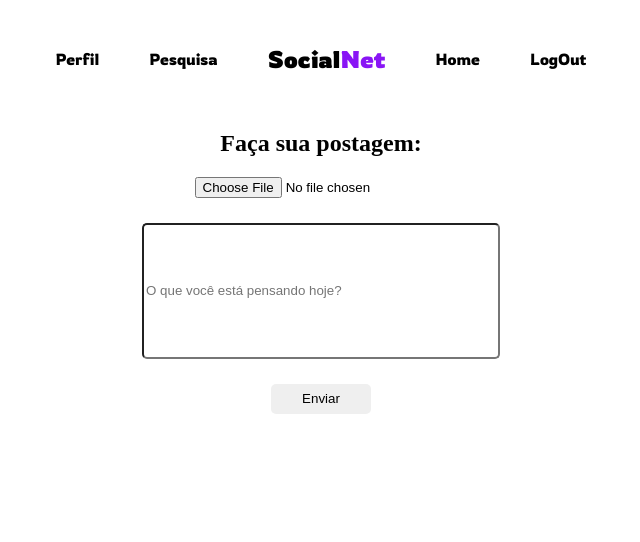
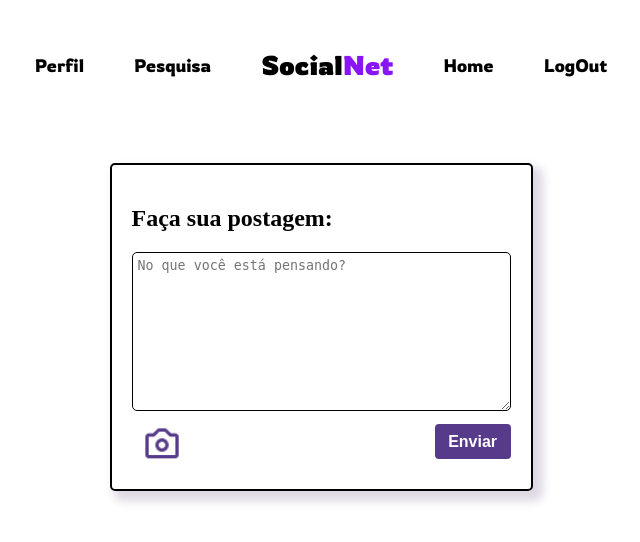
Before and after one commit to FelipeRVNK/RedeSocial, a PHP site: page /painel.php in a window 1280 px wide. Shown: the top 542 px of the page, without its empty margins (319-959 px from the left). Run offline with PHP 8.4, Linux system fonts and the light colour scheme.

Commit message:
Finalizando layout de postagem.

```diff
--- a/painel.css
+++ b/painel.css
@@ -1,12 +1,11 @@
 @import url('https://fonts.googleapis.com/css2?family=Rowdies:wght@300;400;700&display=swap');
 @import url('https://fonts.googleapis.com/css2?family=Roboto:ital,wght@0,100;0,300;0,400;0,500;0,700;0,900;1,100;1,300;1,400;1,500;1,700;1,900&display=swap');
 
-
-.container{
+.container {
     display: flex;
     justify-content: center;
 }
-ul{
+ul {
     display: flex;
     flex-direction: row;
     gap: 50px;
@@ -14,43 +13,70 @@ ul{
     font-family: "Rowdies", sans-serif;
     list-style: none;
     padding: 0;
+    font-size: large;
 }
-ul a{
+ul a {
     text-decoration: none;
     color: black;
 }
-ul a:hover{
+ul a:hover {
+    color: rgb(113, 21, 199);
+}
+h1 {
+    display: flex;
+    justify-content: center;
+}
+span {
     color: rgb(137, 21, 245);
 }
-h1{
-    display: flex;
-    justify-content: center;
-
-}
-span{
-    color: rgb(137, 21, 245);
-}
-.postagem{
+.postagem {
     display: flex;
     flex-direction: column;
     justify-content: center;
     align-items: center;
 }
-input[type="text"]{
+form{
+    padding: 20px;
+    margin-top: 40px;
+    border: 2px solid black;
     border-radius: 5px;
-    width: 350px;
-    height: 130px;
-    margin-top: 25px;
+    box-shadow: 7px 7px 10px 3px #24004628;
 }
-input[type="submit"]{
-    border: none;
+textarea{
+    width: 370px;
+    height: 150px;
+    margin: auto;
     border-radius: 5px;
-    width: 100px;
-    height: 30px;
-    margin-top: 25px;
+    padding-left: 5px;
+    padding-top: 5px;
+    border-width: 1px;
+    border-color: rgb(0, 0, 0);
+
 }
-input[type="submit"]:hover{
-    background-color: rgb(137, 21, 245);
-    color: white;
+.postagem img {
+    margin-top: 10px;
+    margin-left: 10px;
+    width: 40px;
     cursor: pointer;
 }
+.postagem-baixo{
+    display: flex;
+    justify-content: space-between;
+    align-items: center;
+}
+input[type="submit"] {
+    width: 20%;
+    height: 35px;
+    color: #fff;
+    background: #573b8a;
+    font-size: 1rem;
+    font-weight: bold;
+    border: none;
+    border-radius: 4px;
+    cursor: pointer;
+    transition: .2s ease-in;
+}
+
+input[type="submit"]:hover {
+    background-color: #6d44b8;
+}
--- a/painel.php
+++ b/painel.php
@@ -1,17 +1,15 @@
 <?php
-    if(!isset($_SESSION)){
-        session_start();
-    }
-
+if(!isset($_SESSION)){
+    session_start();
+}
 ?>
-
 
 <!DOCTYPE html>
 <html lang="en">
 <head>
     <meta charset="UTF-8">
     <meta name="viewport" content="width=device-width, initial-scale=1.0">
-    <title>Document</title>
+    <title>e</title>
     <link rel="stylesheet" href="painel.css">
 </head>
 <body>
@@ -28,10 +26,17 @@
     </header>
 
     <div class="postagem">
-        <h2>Faça sua postagem: </h2>
-        <input type="file" name="" id="">
-        <input type="text" name="" id="" placeholder="O que você está pensando hoje?">
-        <input type="submit" value="Enviar">
+        <form action="" method="post" enctype="multipart/form-data">
+            <h2>Faça sua postagem: </h2>
+            <textarea name="texto" id="post-text" placeholder="No que você está pensando?"></textarea>
+            <div class="postagem-baixo">
+                <label for="file-input">
+                    <img src="./camera-regular-36.png" alt="">
+                </label>
+                <input type="submit" value="Enviar">
+                <input type="file" name="file" id="file-input" hidden>
+            </div>
+        </form>
     </div>
 </body>
 </html>
```
Also changed, not shown: camera-regular-36.png (added), simbolo-de-interface-de-camera-fotografica-para-botao.png (added).
